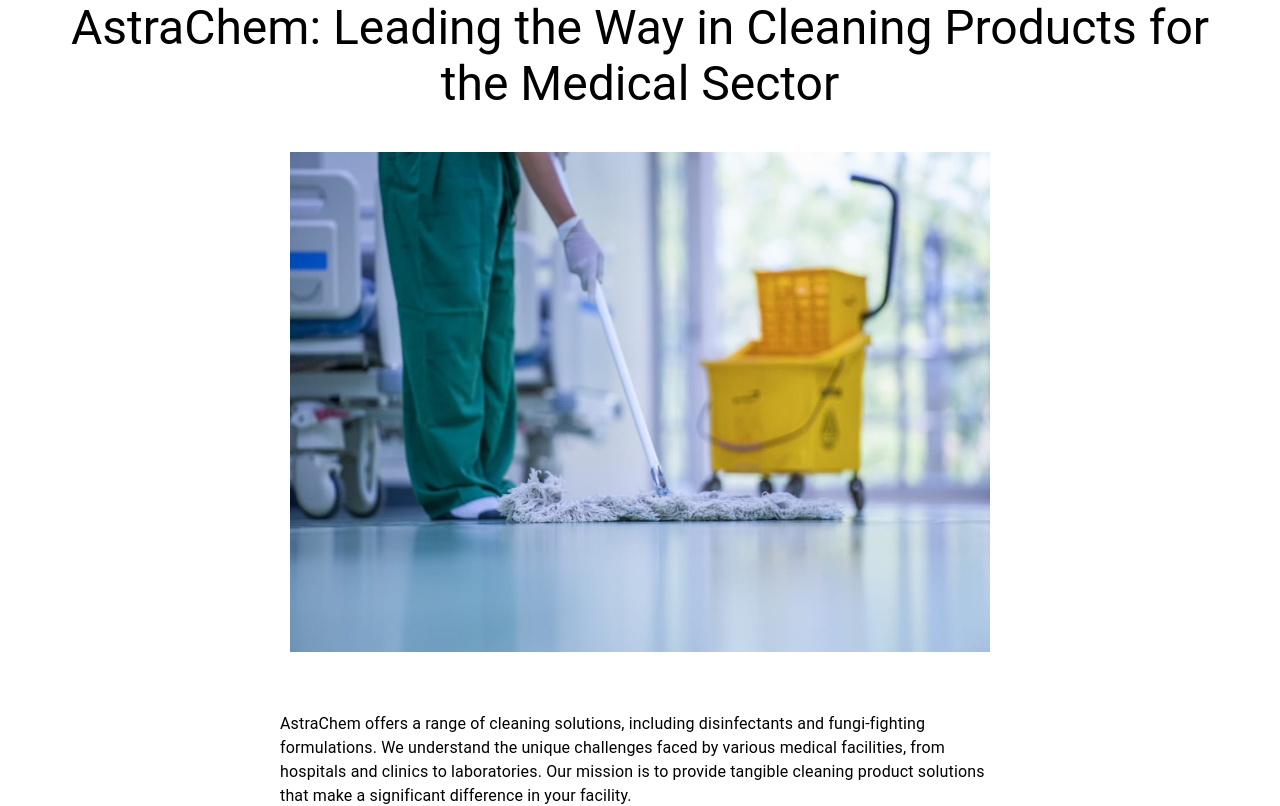
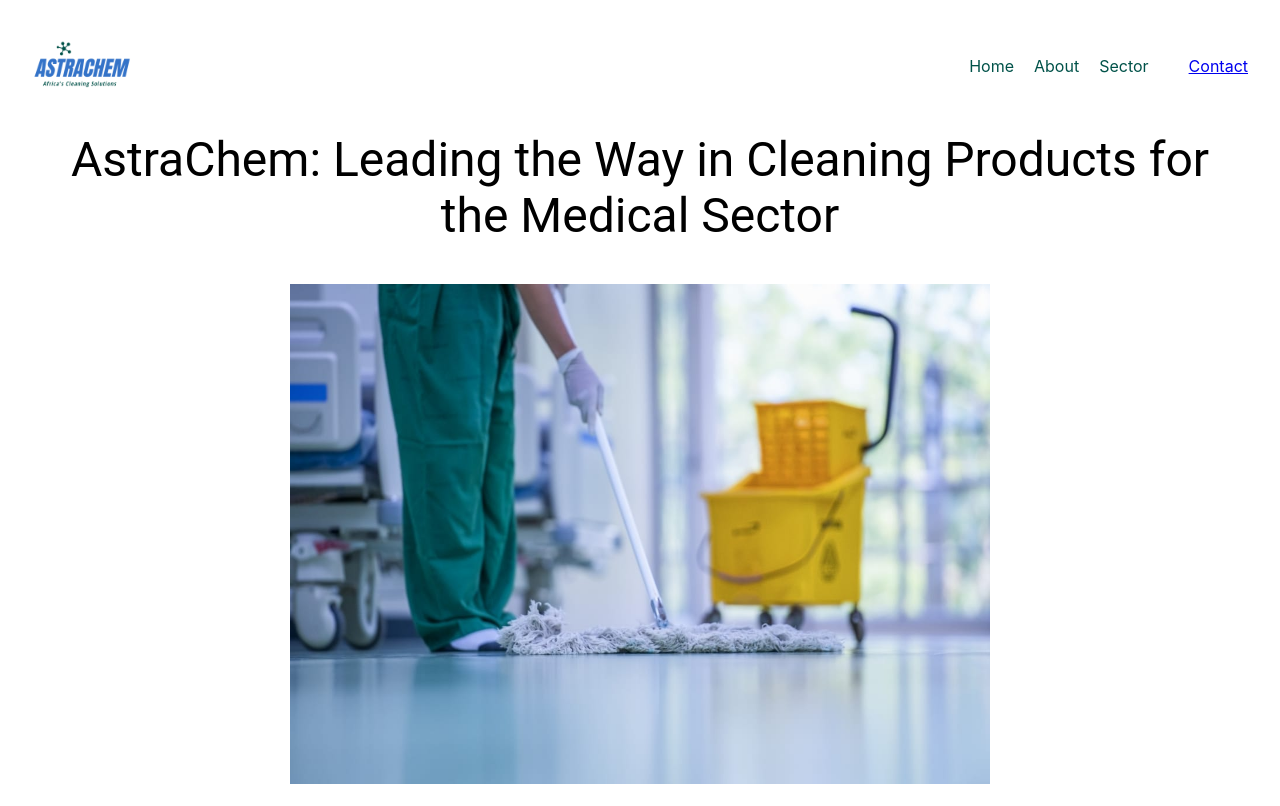
Before and after one commit to kgauzampe/Astrachem, a React (Create React App) app: page /Medical in a window 1280 px wide. Shown: the top 806 px of the page. Built offline with nearby package versions, Linux system fonts and the light colour scheme.

Commit message:
Site Updated

```diff
--- /dev/null
+++ b/src/components/CardNav/navigation/navigation.css
@@ -0,0 +1,114 @@
+.cnavbar {
+  display: flex;
+  justify-content: space-between;
+  align-items: center;
+  padding: 1rem 2rem;
+  transition: background-color 0.3s;
+  opacity: 100%;
+  color:  white;
+}
+.navbar.scrolling {
+  background-color :#005249;
+}
+.logo{
+  height: 100px;
+}
+
+.menu ul {
+  list-style: none;
+  display: flex;
+  gap: 20px;
+  text-decoration: none;
+}
+
+.menu ul li {
+  position: relative;
+  text-decoration: none;
+}
+.cnavbar .link{
+  position: relative;
+  text-decoration: none;
+  color: #005249;
+}
+
+.menu ul li span {
+  cursor: pointer;
+}
+
+.menu ul li .dropdown-content {
+  display: none;
+  position: absolute;
+  top: 100%;
+  left: 0;
+  background-color: white;
+  padding: 10px;
+}
+.menu ul li a:hover {
+  /* color: #00f; */ /* Removed hover color */
+}
+
+.menu ul li:hover .dropdown-content {
+  display: block;
+  /* color: blueviolet; */ /* Removed color change */
+}
+
+.burger-menu {
+  display: none;
+  flex-direction: column;
+  cursor: pointer;
+}
+
+.bar {
+  width: 25px;
+  height: 3px;
+  background-color: #333;
+  margin: 3px 0;
+  transition: 0.4s;
+}
+
+.active .bar:nth-child(1) {
+  transform: rotate(-45deg) translate(-5px, 6px);
+}
+
+.active .bar:nth-child(3) {
+  transform: rotate(45deg) translate(-5px, -6px);
+}
+
+@media (max-width: 768px) {
+  .burger-menu {
+    display: flex;
+    z-index: 2;
+  }
+
+  .menu {
+    display: none;
+    flex-direction: column;
+    position: absolute;
+    top: 70px;
+    right: 0;
+    background-color: #3473C8 ;
+    /* width: 100%; */
+    text-align: center;
+    z-index: 1;
+  }
+
+  .menu.active {
+    display: flex;
+  }
+
+  .menu.active a {
+    color: #333;
+  }
+
+  .menu.active ul {
+    flex-direction: column;
+    gap: 10px;
+  }
+
+  .menu.active li {
+    margin: 0;
+  }
+  .logo{
+    height: 100px;
+  }
+}
--- /dev/null
+++ b/src/components/CardNav/navigation/navigation.js
@@ -0,0 +1,83 @@
+import React, { useState, useEffect } from 'react';
+import { Link } from 'react-router-dom';
+import { Link as ScrollLink } from 'react-scroll';
+import logo from '../../../images/Astrachemicals.png'
+import './navigation.css';
+
+const CardNavbar = () => {
+  const [isOpen, setIsOpen] = useState(false);
+
+  const toggleMenu = () => {
+    setIsOpen(!isOpen);
+  };
+  const [scrolling, setScrolling] = useState(false);
+
+  useEffect(() => {
+    const handleScroll = () => {
+      if (window.scrollY > 0) {
+        setScrolling(true);
+      } else {
+        setScrolling(false);
+      }
+    };
+
+    window.addEventListener('scroll', handleScroll);
+
+    return () => {
+      window.removeEventListener('scroll', handleScroll);
+    };
+  }, []);
+  return (
+    <nav className={`cnavbar ${scrolling ? 'scrolling' : ''}`}>
+      <div className="logo">
+        <img src={logo} alt="logo" className="logo" />
+      </div>
+      <div className={`menu ${isOpen ? 'active' : ''}`}>
+        <ul>
+          <li>
+            <Link to="/" spy={true} smooth={true} duration={500} className='link'>
+              Home
+            </Link>
+          </li>
+          <li>
+            <ScrollLink to="abtAstrachem" spy={true} smooth={true} duration={500} className='link' >
+              About
+            </ScrollLink>
+          </li>
+          <li className="dropdown">
+            <span className='link'>Sector </span>
+            <div className="dropdown-content">
+              <Link to="/Domestic" spy={true} smooth={true} duration={500} >
+                Domestic
+              </Link>
+              <Link to="/Hospitalty" spy={true} smooth={true} duration={500}>
+                Hospitality
+              </Link>
+              <Link to="/Industrial" spy={true} smooth={true} duration={500}>
+                Industrial
+              </Link>
+              <Link to="/Medical" spy={true} smooth={true} duration={500}>
+                Medical
+              </Link>
+            </div>
+          </li>
+          <li>
+            <Link to="/#contactDiv" smooth={true} duration={500}>
+              Contact
+            </Link>
+            {/* <ScrollLink to="/" spy={true} smooth={true} duration={500} className='link'>
+              Contact
+            </ScrollLink> */}
+          </li>
+        </ul>
+      </div>
+      <div className="burger-menu" onClick={toggleMenu}>
+        <div className={`bar ${isOpen ? 'active' : ''}`} />
+        <div className={`bar ${isOpen ? 'active' : ''}`} />
+        <div className={`bar ${isOpen ? 'active' : ''}`} />
+      </div>
+    </nav>
+  );
+};
+
+export default CardNavbar;
--- a/src/components/Service1/Domestic.js
+++ b/src/components/Service1/Domestic.js
@@ -1,6 +1,7 @@
 import React, { useState } from "react";
 import "./Domestic.css";
-import Navbar from "../navigation/navigation";
+// import Navbar from "../navigation/navigation";
+import CardNavbar from "../CardNav/navigation/navigation";
 import Footer from "../footer/footer";
 import Button from '@mui/material/Button';
 import { Typography } from "@mui/material";
@@ -12,7 +13,7 @@
 
     return (
         <div className="Service1">
-            {/* <Navbar /> */}
+            <CardNavbar />
             <Container>
                 <div className="Service1-content">
                     <Typography variant="h3" component="h3" className="Serv1-typo">
--- a/src/components/Service2/Hospitality.js
+++ b/src/components/Service2/Hospitality.js
@@ -1,6 +1,6 @@
 import React, { useState } from "react";
 import "./Hospitality.css";
-import Navbar from "../navigation/navigation";
+import CardNavbar from "../CardNav/navigation/navigation";
 import Footer from "../footer/footer";
 import Button from '@mui/material/Button';
 import { Typography } from "@mui/material";
@@ -12,7 +12,7 @@
 
     return (
         <div className="Service1">
-            {/* <Navbar /> */}
+            <CardNavbar />
             <Container>
                 <div className="Service1-content">
                     <Typography variant="h3" component="h3" className="Serv1-typo">
--- a/src/components/Service3/Medical.js
+++ b/src/components/Service3/Medical.js
@@ -1,6 +1,6 @@
 import React, { useState } from "react";
 import "./Medical.css";
-import Navbar from "../navigation/navigation";
+import CardNavbar from "../CardNav/navigation/navigation";
 import Footer from "../footer/footer";
 import Button from '@mui/material/Button';
 import { Typography } from "@mui/material";
@@ -12,7 +12,7 @@
 
     return (
         <div className="Service1">
-            {/* <Navbar /> */}
+            <CardNavbar />
             <Container>
                 <div className="Service1-content">
                     <Typography variant="h3" component="h3" className="Serv1-typo">
--- a/src/components/Service4/Industrial.js
+++ b/src/components/Service4/Industrial.js
@@ -1,6 +1,6 @@
 import React, { useState } from "react";
 import "./Industrial.css";
-import Navbar from "../navigation/navigation";
+import CardNavbar from "../CardNav/navigation/navigation";
 import Footer from "../footer/footer";
 import Button from '@mui/material/Button';
 import { Typography } from "@mui/material";
@@ -12,7 +12,7 @@
 
     return (
         <div className="Service1">
-            {/* <Navbar /> */}
+            <CardNavbar />
             <Container>
                 <div className="Service1-content">
                     <Typography variant="h3" component="h3" className="Serv1-typo">
```
